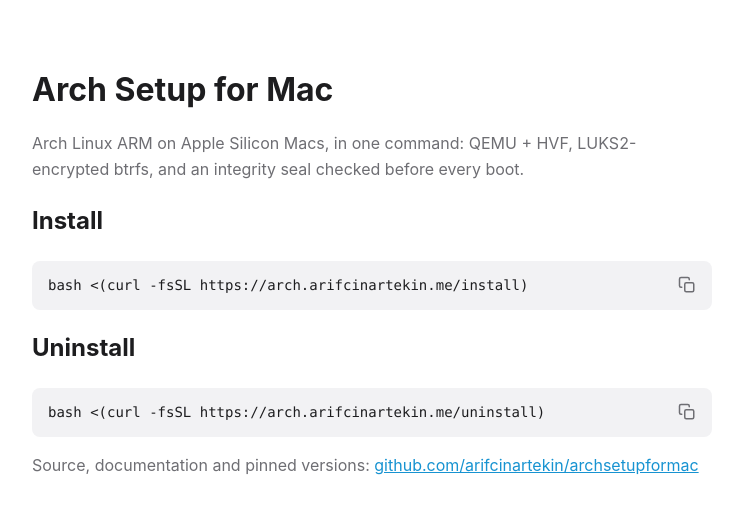
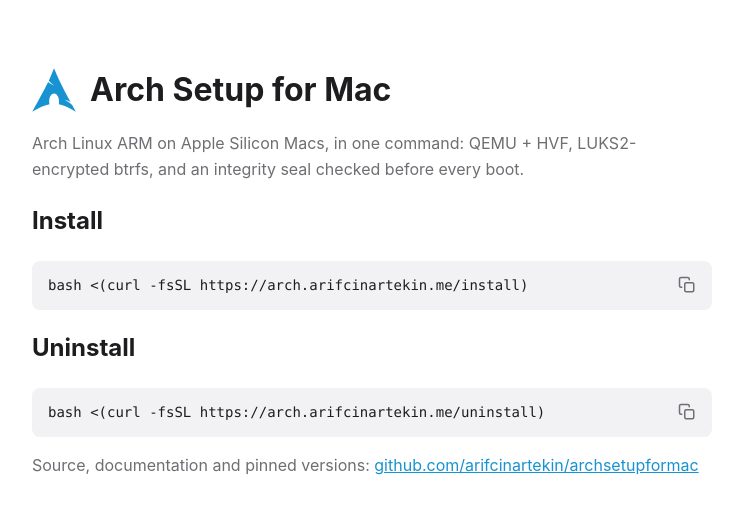
Before and after one commit to arifcinartekin/archsetupformac, a plain HTML site: page site/index.html in a window 1280 px wide. Shown: the whole page, without its empty margins (268-1011 px from the left). Drawn offline with Linux system fonts and the light colour scheme.

Commit message:
Site: Arch logo beside the title and as the favicon
Co-Authored-By: Claude Opus 5.5 <noreply@anthropic.com>

```diff
--- a/site/index.html
+++ b/site/index.html
@@ -4,6 +4,7 @@
 <meta charset="utf-8">
 <meta name="viewport" content="width=device-width, initial-scale=1">
 <title>Arch Setup for Mac</title>
+<link rel="icon" type="image/svg+xml" href="arch-logo.svg">
 <style>
   :root { --bg: #fff; --fg: #1d1d1f; --muted: #6e6e73; --code: #f2f2f4; --accent: #1793d1; }
   @media (prefers-color-scheme: dark) {
@@ -12,7 +13,9 @@
   body { margin: 0; background: var(--bg); color: var(--fg);
          font: 16px/1.6 -apple-system, BlinkMacSystemFont, "Segoe UI", sans-serif; }
   main { max-width: 680px; margin: 0 auto; padding: 64px 16px; }
-  h1 { margin: 0 0 4px; font-size: 32px; }
+  header { display: flex; align-items: center; gap: 14px; margin-bottom: 4px; }
+  header img { width: 44px; height: 44px; flex: none; }
+  h1 { margin: 0; font-size: 32px; }
   p { color: var(--muted); }
   .cmd { position: relative; margin: 1em 0; }
   pre { background: var(--code); padding: 14px 52px 14px 16px; border-radius: 8px; margin: 0;
@@ -31,7 +34,7 @@
 </head>
 <body>
 <main>
-  <h1>Arch Setup for Mac</h1>
+  <header><img src="arch-logo.svg" alt="" width="44" height="44"><h1>Arch Setup for Mac</h1></header>
   <p>Arch Linux ARM on Apple Silicon Macs, in one command: QEMU + HVF, LUKS2-encrypted btrfs, and an integrity seal checked before every boot.</p>
   <h2>Install</h2>
   <div class="cmd"><pre>bash &lt;(curl -fsSL https://arch.arifcinartekin.me/install)</pre><button class="copy" type="button" aria-label="Copy command" title="Copy"><svg class="icon" viewBox="0 0 24 24" fill="none" stroke="currentColor" stroke-width="2" stroke-linecap="round" stroke-linejoin="round"><rect x="9" y="9" width="12" height="12" rx="2"/><path d="M5 15H4a2 2 0 0 1-2-2V4a2 2 0 0 1 2-2h9a2 2 0 0 1 2 2v1"/></svg><svg class="ok" viewBox="0 0 24 24" fill="none" stroke="currentColor" stroke-width="2.5" stroke-linecap="round" stroke-linejoin="round"><path d="M20 6 9 17l-5-5"/></svg></button></div>
```
Also changed, not shown: site/arch-logo.svg (added), 1 other file.
